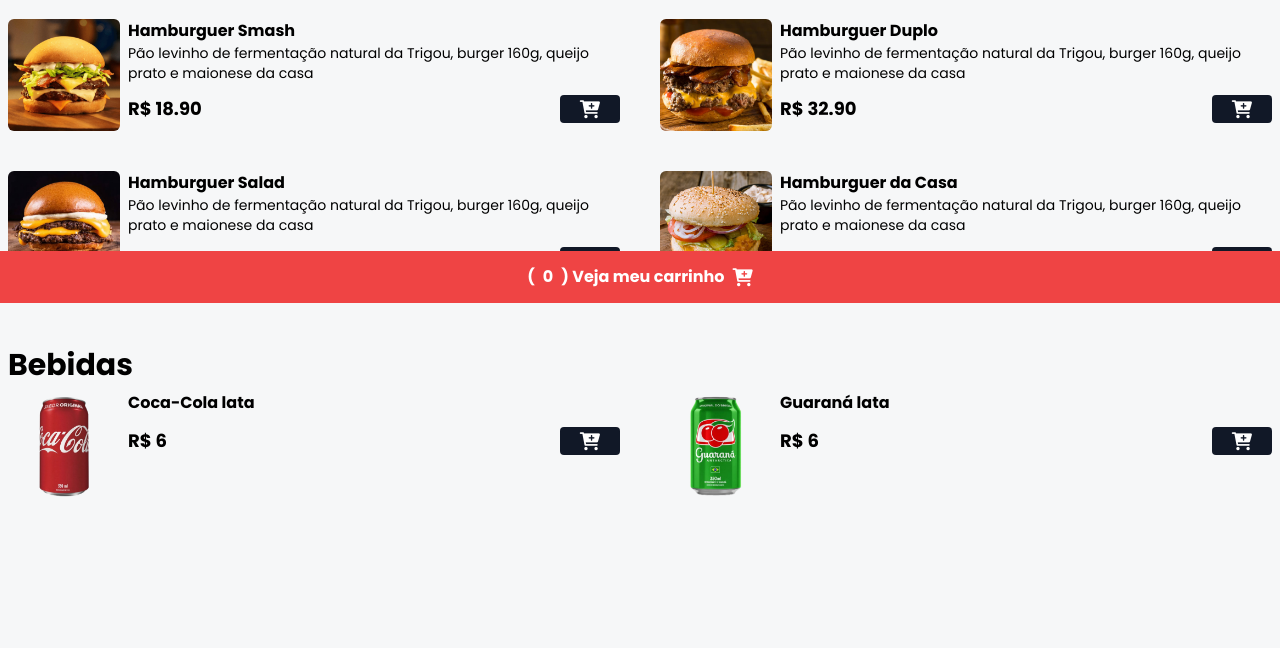
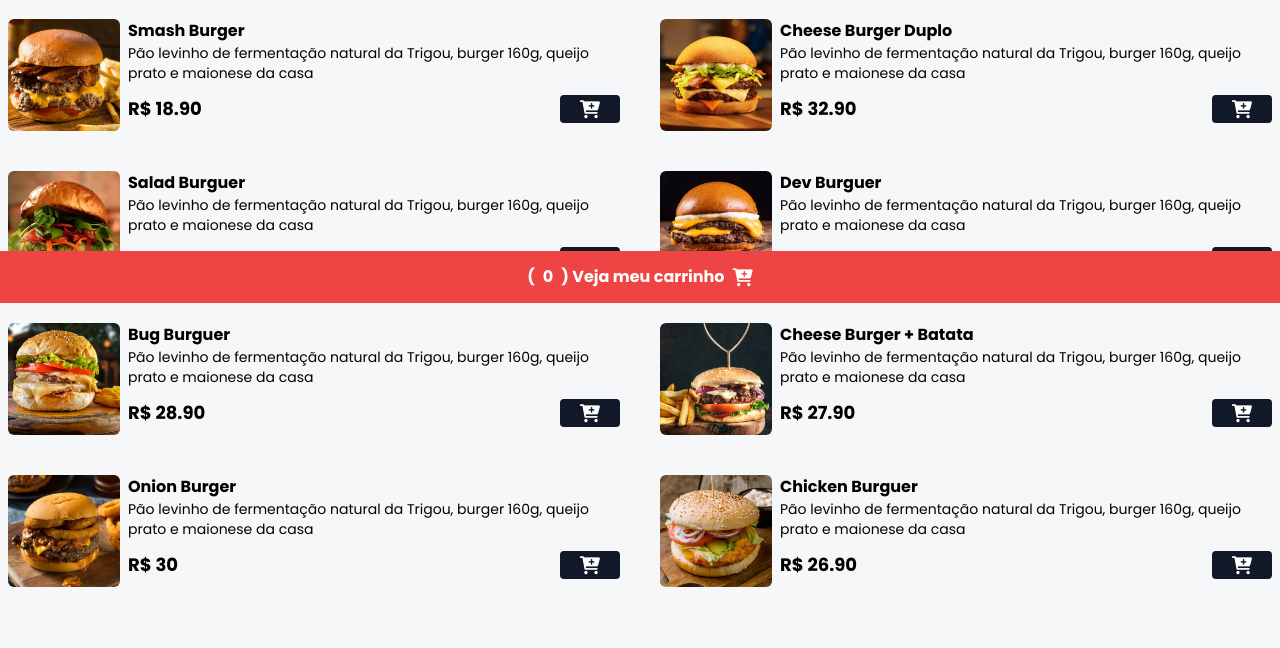
Before and after one commit to rafaeldepsen/Cardapio---SujeitoProgramador, a website: page index.html in a window 1280 px wide. Shown: the part 497-1145 px from the top of the page. Before the commit the page ends 1064 px from the top, so only its background shows below. Drawn offline with nearby package versions, Linux system fonts and the light colour scheme.

Commit message:
Cardapio---SujeitoProgramador - Alterando a logo e adicionando novos itens

```diff
--- a/index.html
+++ b/index.html
@@ -52,7 +52,7 @@
 				class="w-full h-full flex flex-col justify-center items-center"
 			>
 				<img
-					src="assets/img/hamb-1.png"
+					src="assets/img/devburguer-logo.jpg"
 					alt="Logo DevBurguer"
 					class="w-32 h-32 rounded-full sahdow-1g hover:scale-110 duration-200"
 				/>
@@ -90,13 +90,13 @@
 				<!--PRODUTO ITEM-->
 				<div class="flex gap-2">
 					<img
-						src="./assets/img/hamb-1.png"
-						alt="Hamburguer Smash"
+						src="./assets/img/hamb-2.png"
+						alt="Smash Burger"
 						class="w-28 h-28 rounded-md hover:scale-110 hover:-rotate-2 duration-300"
 					/>
 
 					<div>
-						<p class="font-bold">Hamburguer Smash</p>
+						<p class="font-bold">Smash Burger</p>
 						<p class="text-sm">
 							Pão levinho de fermentação natural da Trigou, burger
 							160g, queijo prato e maionese da casa
@@ -108,7 +108,7 @@
 							<p class="font-bold text-lg">R$ 18.90</p>
 							<button
 								class="bg-gray-900 px-5 rounded add-to-cart-btn"
-								data-name="Hamburguer Smash"
+								data-name="Smash Burger"
 								data-price="18.90"
 							>
 								<i
@@ -123,13 +123,13 @@
 				<!--PRODUTO ITEM-->
 				<div class="flex gap-2">
 					<img
-						src="./assets/img/hamb-2.png"
-						alt="Hamburguer Duplo"
+						src="./assets/img/hamb-1.png"
+						alt="Cheese Burger Duplo"
 						class="w-28 h-28 rounded-md hover:scale-110 hover:-rotate-2 duration-300"
 					/>
 
 					<div>
-						<p class="font-bold">Hamburguer Duplo</p>
+						<p class="font-bold">Cheese Burger Duplo</p>
 						<p class="text-sm">
 							Pão levinho de fermentação natural da Trigou, burger
 							160g, queijo prato e maionese da casa
@@ -141,7 +141,7 @@
 							<p class="font-bold text-lg">R$ 32.90</p>
 							<button
 								class="bg-gray-900 px-5 rounded add-to-cart-btn"
-								data-name="Hamburguer Duplo"
+								data-name="Cheese Burger Duplo"
 								data-price="32.90"
 							>
 								<i
@@ -156,13 +156,13 @@
 				<!--PRODUTO ITEM-->
 				<div class="flex gap-2">
 					<img
-						src="./assets/img/hamb-3.png"
-						alt="Hamburguer Salad"
+						src="./assets/img/hamb-8.png"
+						alt="Salad Burguer"
 						class="w-28 h-28 rounded-md hover:scale-110 hover:-rotate-2 duration-300"
 					/>
 
 					<div>
-						<p class="font-bold">Hamburguer Salad</p>
+						<p class="font-bold">Salad Burguer</p>
 						<p class="text-sm">
 							Pão levinho de fermentação natural da Trigou, burger
 							160g, queijo prato e maionese da casa
@@ -174,7 +174,7 @@
 							<p class="font-bold text-lg">R$ 35.90</p>
 							<button
 								class="bg-gray-900 px-5 rounded add-to-cart-btn"
-								data-name="Hamburguer Salad"
+								data-name="Salad Burguer"
 								data-price="35.90"
 							>
 								<i
@@ -189,13 +189,13 @@
 				<!--PRODUTO ITEM-->
 				<div class="flex gap-2">
 					<img
-						src="./assets/img/hamb-4.png"
-						alt="Hamburguer da Casa"
+						src="./assets/img/hamb-3.png"
+						alt="Dev Burguer"
 						class="w-28 h-28 rounded-md hover:scale-110 hover:-rotate-2 duration-300"
 					/>
 
 					<div>
-						<p class="font-bold">Hamburguer da Casa</p>
+						<p class="font-bold">Dev Burguer</p>
 						<p class="text-sm">
 							Pão levinho de fermentação natural da Trigou, burger
 							160g, queijo prato e maionese da casa
@@ -207,8 +207,140 @@
 							<p class="font-bold text-lg">R$ 30</p>
 							<button
 								class="bg-gray-900 px-5 rounded add-to-cart-btn"
-								data-name="Hamburguer da Casa"
+								data-name="Dev Burguer"
 								data-price="30"
+							>
+								<i
+									class="fa fa-cart-plus text-lg text-white"
+								></i>
+							</button>
+						</div>
+					</div>
+				</div>
+				<!--FIM PRODUTO ITEM-->
+
+				<!--PRODUTO ITEM-->
+				<div class="flex gap-2">
+					<img
+						src="./assets/img/hamb-5.png"
+						alt="Bug Burguer"
+						class="w-28 h-28 rounded-md hover:scale-110 hover:-rotate-2 duration-300"
+					/>
+
+					<div>
+						<p class="font-bold">Bug Burguer</p>
+						<p class="text-sm">
+							Pão levinho de fermentação natural da Trigou, burger
+							160g, queijo prato e maionese da casa
+						</p>
+
+						<div
+							class="flex items-center gap-2 justify-between mt-3"
+						>
+							<p class="font-bold text-lg">R$ 28.90</p>
+							<button
+								class="bg-gray-900 px-5 rounded add-to-cart-btn"
+								data-name="Bug Burguer"
+								data-price="28.90"
+							>
+								<i
+									class="fa fa-cart-plus text-lg text-white"
+								></i>
+							</button>
+						</div>
+					</div>
+				</div>
+				<!--FIM PRODUTO ITEM-->
+
+				<!--PRODUTO ITEM-->
+				<div class="flex gap-2">
+					<img
+						src="./assets/img/hamb-6.png"
+						alt="Cheese Burger + Batata"
+						class="w-28 h-28 rounded-md hover:scale-110 hover:-rotate-2 duration-300"
+					/>
+
+					<div>
+						<p class="font-bold">Cheese Burger + Batata</p>
+						<p class="text-sm">
+							Pão levinho de fermentação natural da Trigou, burger
+							160g, queijo prato e maionese da casa
+						</p>
+
+						<div
+							class="flex items-center gap-2 justify-between mt-3"
+						>
+							<p class="font-bold text-lg">R$ 27.90</p>
+							<button
+								class="bg-gray-900 px-5 rounded add-to-cart-btn"
+								data-name="Cheese Burger + Batata"
+								data-price="27.90"
+							>
+								<i
+									class="fa fa-cart-plus text-lg text-white"
+								></i>
+							</button>
+						</div>
+					</div>
+				</div>
+				<!--FIM PRODUTO ITEM-->
+
+				<!--PRODUTO ITEM-->
+				<div class="flex gap-2">
+					<img
+						src="./assets/img/hamb-7.png"
+						alt="Onion Burger"
+						class="w-28 h-28 rounded-md hover:scale-110 hover:-rotate-2 duration-300"
+					/>
+
+					<div>
+						<p class="font-bold">Onion Burger</p>
+						<p class="text-sm">
+							Pão levinho de fermentação natural da Trigou, burger
+							160g, queijo prato e maionese da casa
+						</p>
+
+						<div
+							class="flex items-center gap-2 justify-between mt-3"
+						>
+							<p class="font-bold text-lg">R$ 30</p>
+							<button
+								class="bg-gray-900 px-5 rounded add-to-cart-btn"
+								data-name="Onion Burger"
+								data-price="30"
+							>
+								<i
+									class="fa fa-cart-plus text-lg text-white"
+								></i>
+							</button>
+						</div>
+					</div>
+				</div>
+				<!--FIM PRODUTO ITEM-->
+
+				<!--PRODUTO ITEM-->
+				<div class="flex gap-2">
+					<img
+						src="./assets/img/hamb-4.png"
+						alt="Chicken Burguer"
+						class="w-28 h-28 rounded-md hover:scale-110 hover:-rotate-2 duration-300"
+					/>
+
+					<div>
+						<p class="font-bold">Chicken Burguer</p>
+						<p class="text-sm">
+							Pão levinho de fermentação natural da Trigou, burger
+							160g, queijo prato e maionese da casa
+						</p>
+
+						<div
+							class="flex items-center gap-2 justify-between mt-3"
+						>
+							<p class="font-bold text-lg">R$ 26.90</p>
+							<button
+								class="bg-gray-900 px-5 rounded add-to-cart-btn"
+								data-name="Chicken Burguer"
+								data-price="26.90"
 							>
 								<i
 									class="fa fa-cart-plus text-lg text-white"
```
Also changed, not shown: assets/img/devburguer-logo.jpg (added).
